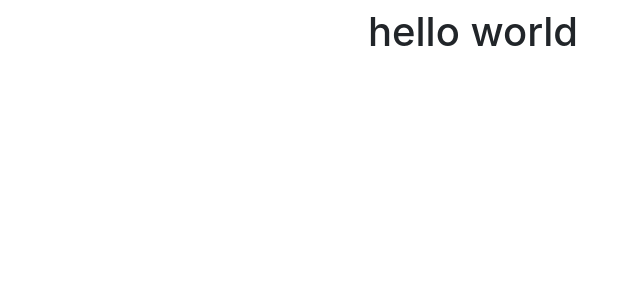
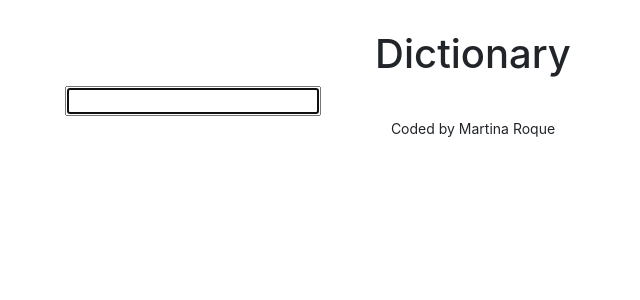
Before and after one commit to Martinaroque/dictionary, a React (Create React App) app: page / in a window 1280 px wide. Shown: the top 300 px of the page, without its empty margins (167-807 px from the left). Built offline with nearby package versions, Linux system fonts and the light colour scheme.

Commit message:
adding form ans usestate

```diff
--- a/src/App.css
+++ b/src/App.css
@@ -0,0 +1,6 @@
+.App{
+
+    max-width: 900px;
+    margin: 0 auto;
+    padding: 30px;
+}
--- a/src/App.js
+++ b/src/App.js
@@ -1,12 +1,20 @@
 
 import './App.css';
+import Dictionary from './Dictionary';
 
 function App() {
   return (
     <div className="App">
+      <div className='container'>
+
       <header className="App-header">
-<h1 className='text-center m-2'>hello world</h1>
+        <h1 className='text-center'>Dictionary</h1>
+<main>
+  <Dictionary />
+</main>
       </header>
+      <footer className='text-center'> <small> Coded by Martina Roque </small></footer>
+    </div>
     </div>
   );
 }
--- /dev/null
+++ b/src/Dictionary.js
@@ -0,0 +1,27 @@
+import React,{useState} from "react";
+import "./Dictionary.css"
+
+
+export default function Dictionary(){
+let [keyWord,setKeyWord] = useState(null)
+
+function search(event) {
+event.preventDefault();
+    alert(`searching fot ${keyWord}`)
+}
+function handleKeyWord (event){
+
+    setKeyWord(event.target.value)
+}
+
+    return(
+        <div className="dictionary">
+<form onSubmit={search}>
+
+    <input type="search" autoFocus={true} onChange={handleKeyWord}/>
+</form>
+        </div>
+
+
+    );
+}
```
Also changed, not shown: src/Dictionary.css (added).
